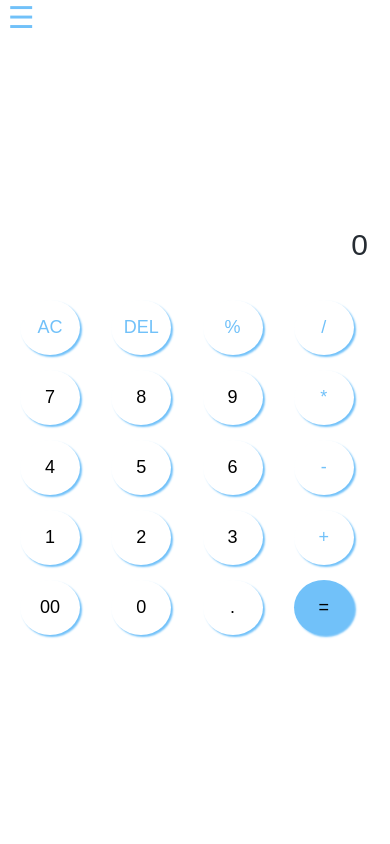
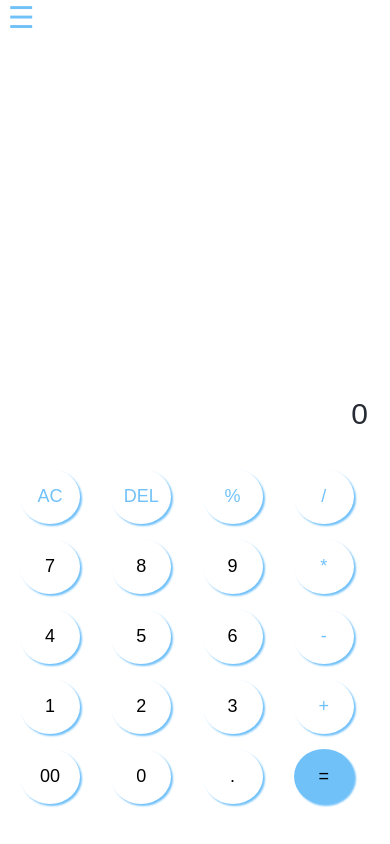
Before and after one commit to bansiKhokhariya/calculatorWeb, a React (Vite) app: page / in a window 390 px wide. Built offline with nearby package versions, Linux system fonts and the light colour scheme.

Commit message:
remove body space

```diff
--- a/src/components/Home/Home.css
+++ b/src/components/Home/Home.css
@@ -91,6 +91,7 @@ body {
     }
 
     body {
-        padding: 0 0;
+        padding: 0px 0px 20px 0px ;
+        align-items: flex-end;
     }
 }
```
